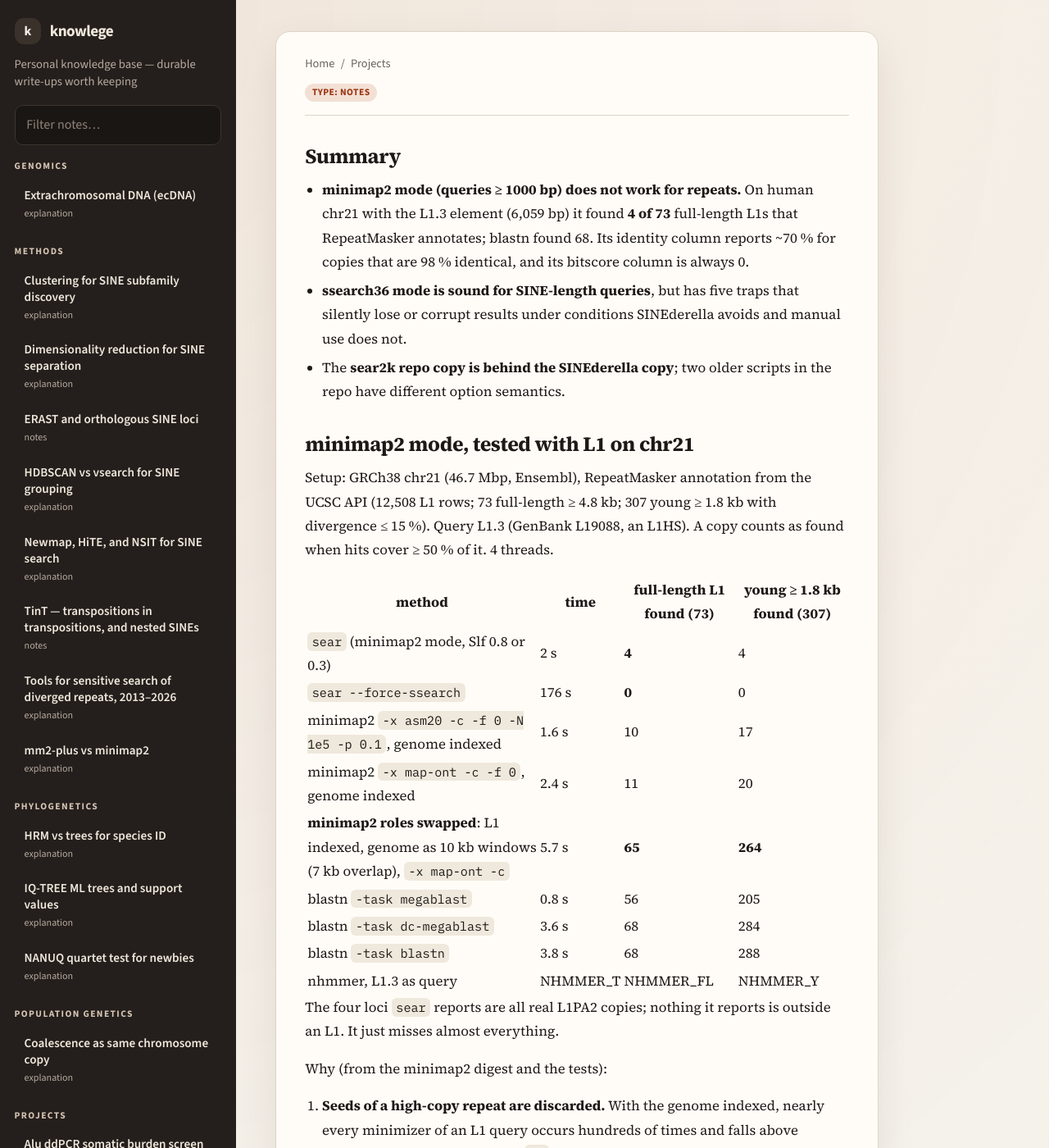
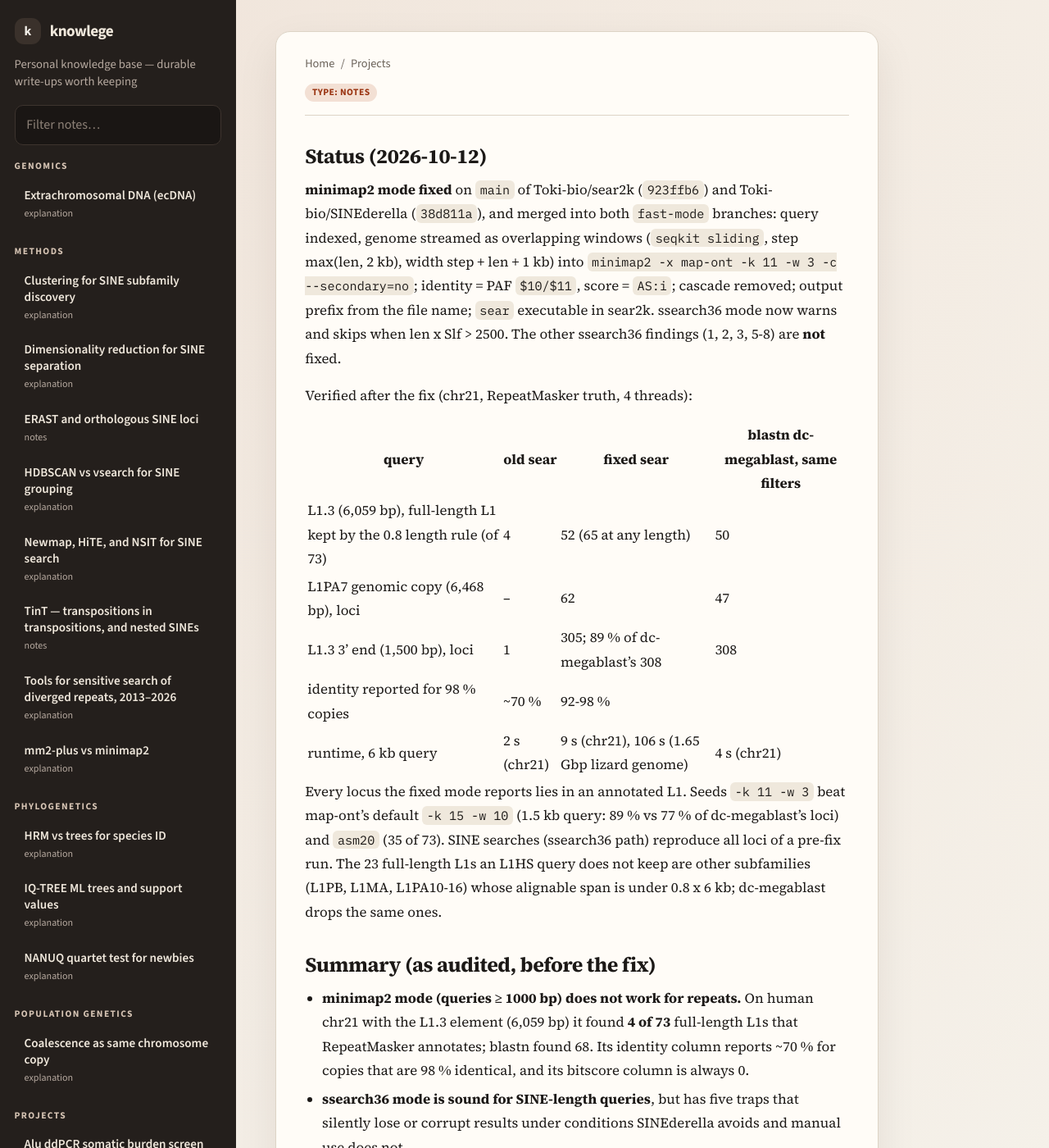
Before and after one commit to Toki-bio/knowlege, a Jekyll site: the page built from projects/sear-audit-2026-10.md, in a window 1280 px wide and 1400 px high. Shown: the whole window at 82% size. Built offline with Jekyll 4.4.1, drawn with Linux system fonts in a browser that asks for light colours.

Commit message:
sear audit: minimap2 mode fixed and verified; digests updated
Co-Authored-By: Claude Opus 5.5 <noreply@anthropic.com>
Claude-Session: https://claude.ai/code/session_01EVAwD2x1AiE7RLvveJj8JY

```diff
--- a/projects/sear-audit-2026-10.md
+++ b/projects/sear-audit-2026-10.md
@@ -9,7 +9,33 @@ type: notes
 > Toki-bio/sear2k `sear` at `85421e7` unless the vendored SINEderella copy
 > (`90d8ac4`) is named.
 
-## Summary
+## Status (2026-10-12)
+
+**minimap2 mode fixed** on `main` of Toki-bio/sear2k (`923ffb6`) and Toki-bio/SINEderella
+(`38d811a`), and merged into both `fast-mode` branches: query indexed, genome streamed
+as overlapping windows (`seqkit sliding`, step max(len, 2 kb), width step + len + 1 kb)
+into `minimap2 -x map-ont -k 11 -w 3 -c --secondary=no`; identity = PAF `$10/$11`,
+score = `AS:i`; cascade removed; output prefix from the file name; `sear` executable in
+sear2k. ssearch36 mode now warns and skips when len x Slf > 2500. The other ssearch36
+findings (1, 2, 3, 5-8) are **not** fixed.
+
+Verified after the fix (chr21, RepeatMasker truth, 4 threads):
+
+| query | old sear | fixed sear | blastn dc-megablast, same filters |
+|---|---|---|---|
+| L1.3 (6,059 bp), full-length L1 kept by the 0.8 length rule (of 73) | 4 | 52 (65 at any length) | 50 |
+| L1PA7 genomic copy (6,468 bp), loci | – | 62 | 47 |
+| L1.3 3' end (1,500 bp), loci | 1 | 305; 89 % of dc-megablast's 308 | 308 |
+| identity reported for 98 % copies | ~70 % | 92-98 % | |
+| runtime, 6 kb query | 2 s (chr21) | 9 s (chr21), 106 s (1.65 Gbp lizard genome) | 4 s (chr21) |
+
+Every locus the fixed mode reports lies in an annotated L1. Seeds `-k 11 -w 3` beat
+map-ont's default `-k 15 -w 10` (1.5 kb query: 89 % vs 77 % of dc-megablast's loci) and
+`asm20` (35 of 73). SINE searches (ssearch36 path) reproduce all loci of a pre-fix run.
+The 23 full-length L1s an L1HS query does not keep are other subfamilies (L1PB, L1MA,
+L1PA10-16) whose alignable span is under 0.8 x 6 kb; dc-megablast drops the same ones.
+
+## Summary (as audited, before the fix)
 
 - **minimap2 mode (queries ≥ 1000 bp) does not work for repeats.** On human
   chr21 with the L1.3 element (6,059 bp) it found **4 of 73** full-length L1s
@@ -38,7 +64,6 @@ found when hits cover ≥ 50 % of it. 4 threads.
 | blastn `-task megablast` | 0.8 s | 56 | 205 |
 | blastn `-task dc-megablast` | 3.6 s | 68 | 284 |
 | blastn `-task blastn` | 3.8 s | 68 | 288 |
-| nhmmer, L1.3 as query | NHMMER_T | NHMMER_FL | NHMMER_Y |
 
 The four loci `sear` reports are all real L1PA2 copies; nothing it reports is
 outside an L1. It just misses almost everything.
```
Also changed, not shown: .claude/skills/sear2k/SKILL.md, .claude/skills/sinederella/SKILL.md.
